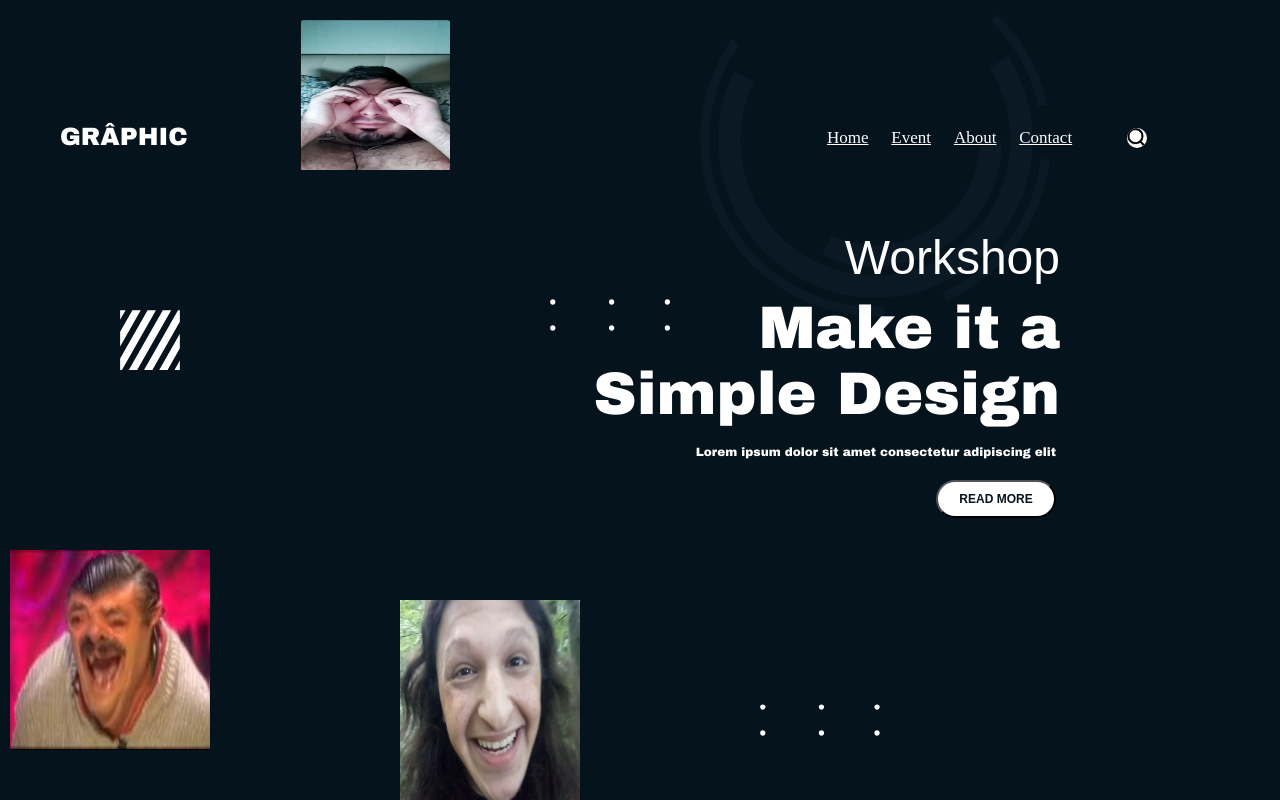
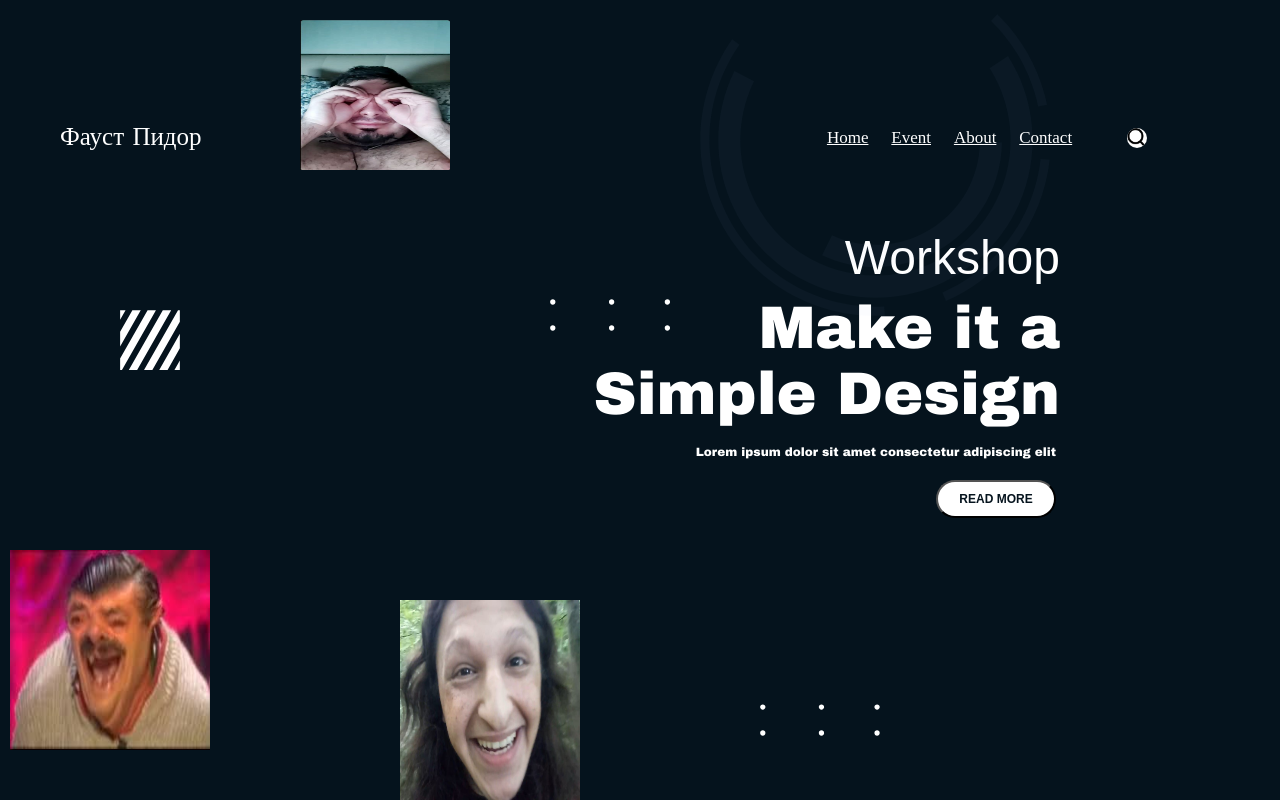
Before and after one commit to rogendron84021/Lolkek, a plain HTML site: page index.html in a window 1280 px wide. Drawn offline with Linux system fonts and the light colour scheme.

Commit message:
Add files via upload

```diff
--- a/index.html
+++ b/index.html
@@ -8,7 +8,7 @@
 </head>
 
 <body>
-    <h4>GRÂPHIC</h4>
+    <h4>Фауст Пидор</h4>
     <nav>
         <a href="#">Home</a>
         <a href="#">Event</a>
```
